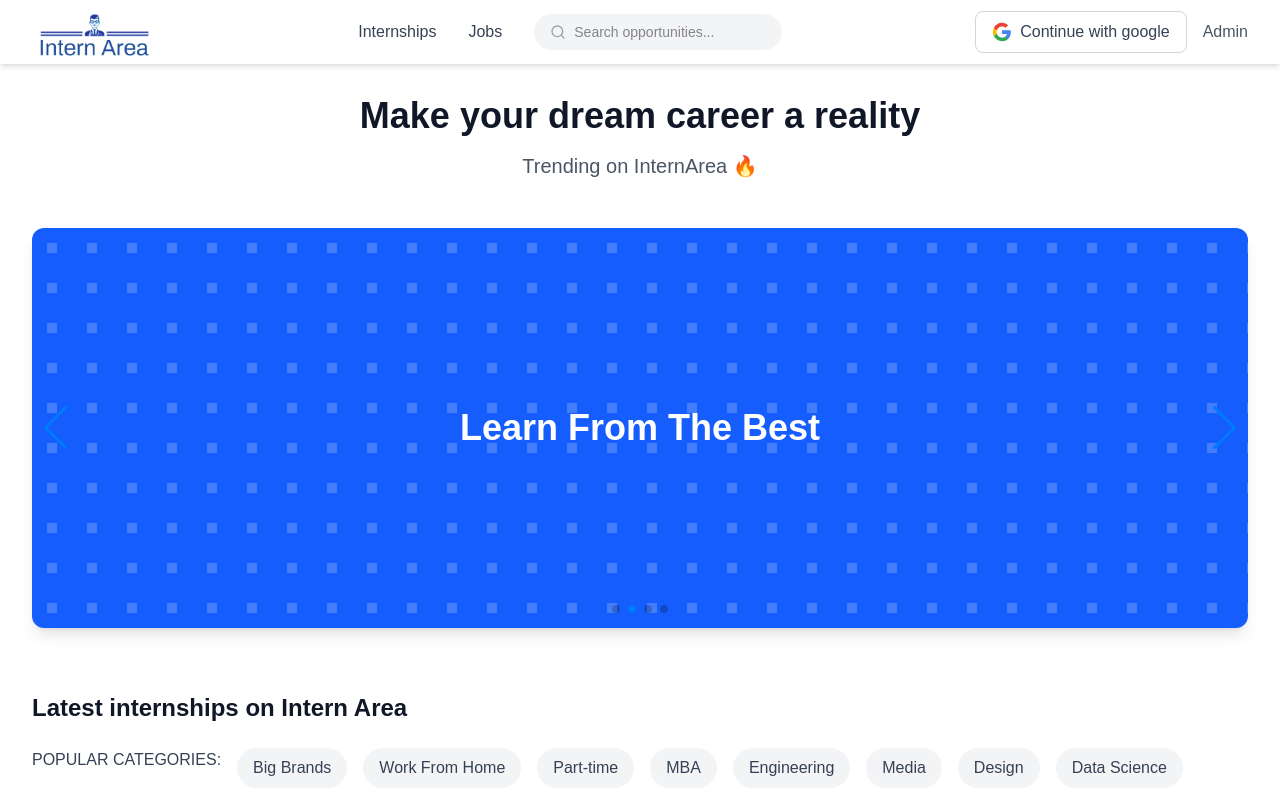
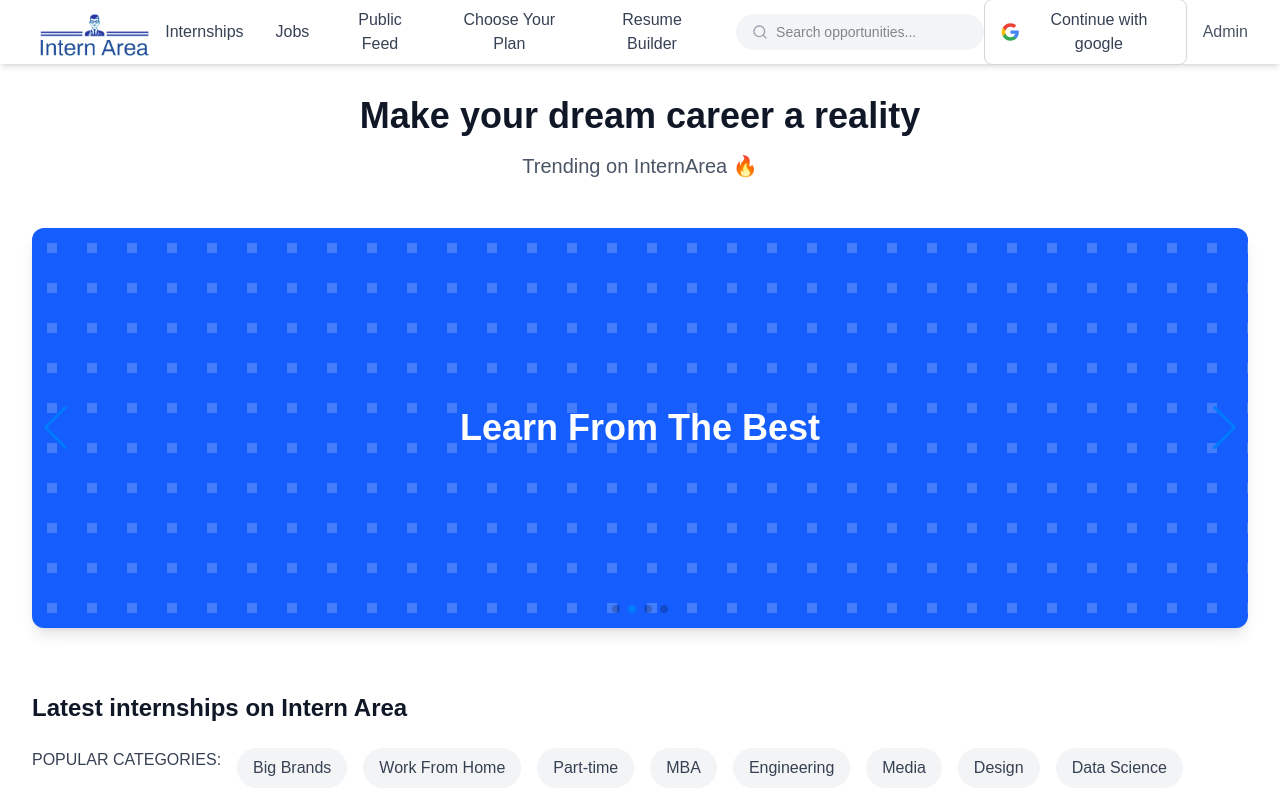
Before and after one commit to Pooja-P-Poojary/internshala-clone, a Next.js app in the folder internarea/: page / in a window 1280 px wide. Shown: the top 800 px of the page. Built offline with nearby package versions, Linux system fonts and the light colour scheme; no server answers.

Commit message:
Add navbar links for public feed, subscription, resume

```diff
--- a/internarea/src/Components/Navbar.tsx
+++ b/internarea/src/Components/Navbar.tsx
@@ -6,7 +6,7 @@
 import { signInWithPopup, signOut } from "firebase/auth";
 import { toast } from "react-toastify";
 import { useSelector } from "react-redux";
-import { selectuser } from "@/Feature/Userslice";
+import { selectuser } from "../Feature/Userslice";
 import LanguageSelector from "./language_selector";
 import { useLanguage } from "../Context/language_context";
 interface User {
@@ -56,6 +56,21 @@
               <button className="flex items-center space-x-1 text-gray-700 hover:text-blue-600">
                 <Link href={"/job"}>
                   <span>{t("jobs")}</span>
+                </Link>
+              </button>
+              <button className="flex items-center space-x-1 text-gray-700 hover:text-blue-600">
+                <Link href={"/publicfeed"}>
+                  <span>{t("publicFeed")}</span>
+                </Link>
+              </button>
+              <button className="flex items-center space-x-1 text-gray-700 hover:text-blue-600">
+                <Link href={"/subscription"}>
+                  <span>{t("choosePlan")}</span>
+                </Link>
+              </button>
+              <button className="flex items-center space-x-1 text-gray-700 hover:text-blue-600">
+                <Link href={"/resume"}>
+                  <span>{t("resumeBuilder")}</span>
                 </Link>
               </button>
               <div className="flex items-center bg-gray-100 rounded-full px-4 py-2">
--- a/internarea/src/locales/chi.json
+++ b/internarea/src/locales/chi.json
@@ -93,5 +93,6 @@
   "status": "状态",
   "success": "成功",
   "blocked": "已封锁",
-"backToProfile": "返回个人资料"
+  "backToProfile": "返回个人资料",
+  "resumeBuilder": "简历生成器"
 }
--- a/internarea/src/locales/eng.json
+++ b/internarea/src/locales/eng.json
@@ -93,5 +93,6 @@
   "status": "Status",
   "success": "SUCCESS",
   "blocked": "BLOCKED",
-"backToProfile": "Back to Profile"
+  "backToProfile": "Back to Profile",
+  "resumeBuilder": "Resume Builder"
 }
--- a/internarea/src/locales/esp.json
+++ b/internarea/src/locales/esp.json
@@ -93,5 +93,6 @@
   "status": "Estado",
   "success": "ÉXITO",
   "blocked": "BLOQUEADO",
-"backToProfile": "Volver al Perfil"
+  "backToProfile": "Volver al Perfil",
+  "resumeBuilder": "Constructor de CV"
 }
--- a/internarea/src/locales/fre.json
+++ b/internarea/src/locales/fre.json
@@ -93,5 +93,6 @@
   "status": "Statut",
   "success": "SUCCÈS",
   "blocked": "BLOQUÉ",
-"backToProfile": "Retour au Profil"
+  "backToProfile": "Retour au Profil",
+  "resumeBuilder": "Créateur de CV"
 }
--- a/internarea/src/locales/hin.json
+++ b/internarea/src/locales/hin.json
@@ -93,5 +93,6 @@
   "status": "स्थिति",
   "success": "सफल",
   "blocked": "अवरुद्ध",
-"backToProfile": "प्रोफ़ाइल पर वापस जाएं"
+  "backToProfile": "प्रोफ़ाइल पर वापस जाएं",
+  "resumeBuilder": "रिज्यूमे बिल्डर"
 }
--- a/internarea/src/locales/por.json
+++ b/internarea/src/locales/por.json
@@ -93,5 +93,6 @@
   "status": "Status",
   "success": "SUCESSO",
   "blocked": "BLOQUEADO",
-"backToProfile": "Voltar ao Perfil"
+  "backToProfile": "Voltar ao Perfil",
+  "resumeBuilder": "Criador de Currículo"
 }
```
Lines whose indentation alone changed are shown as unchanged.
